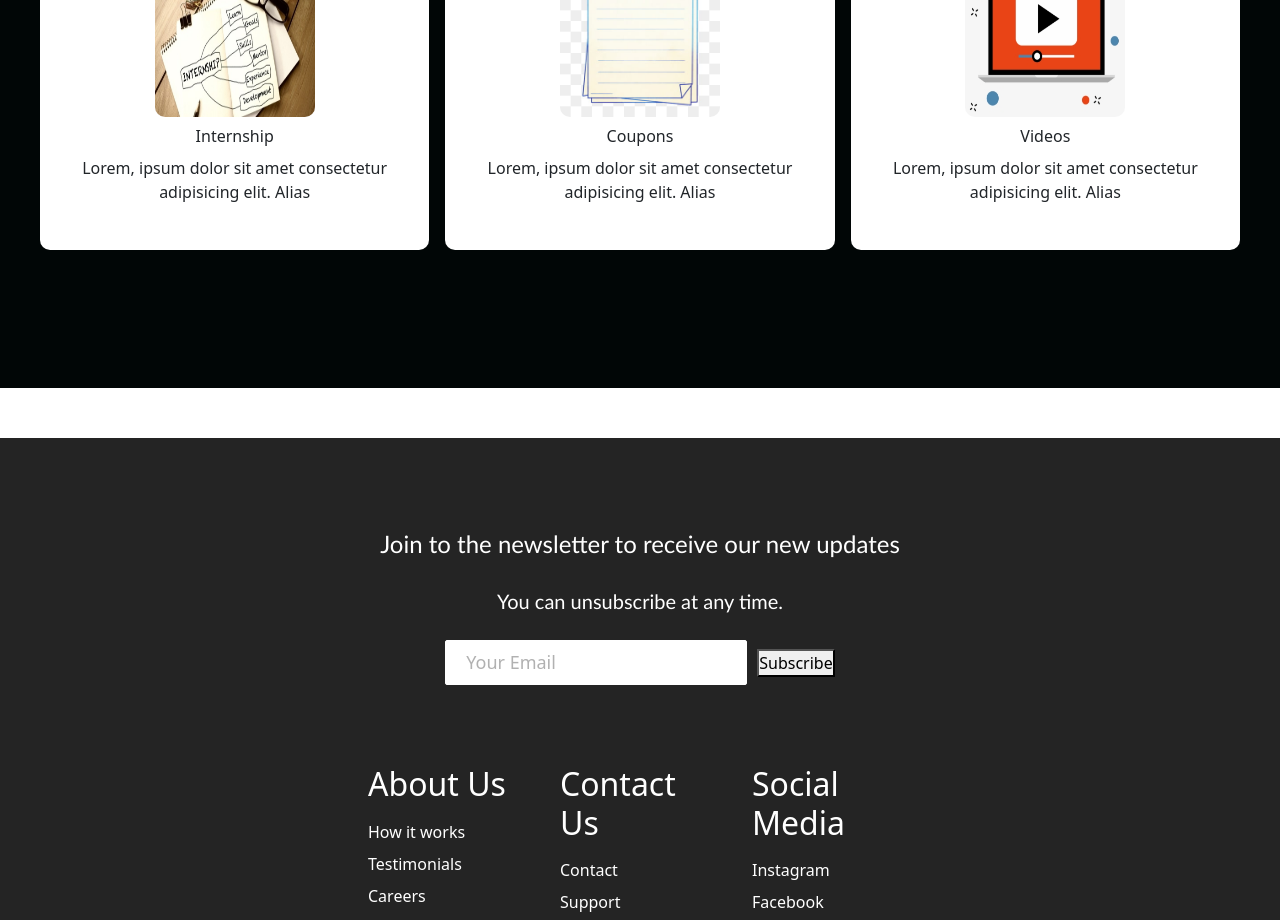
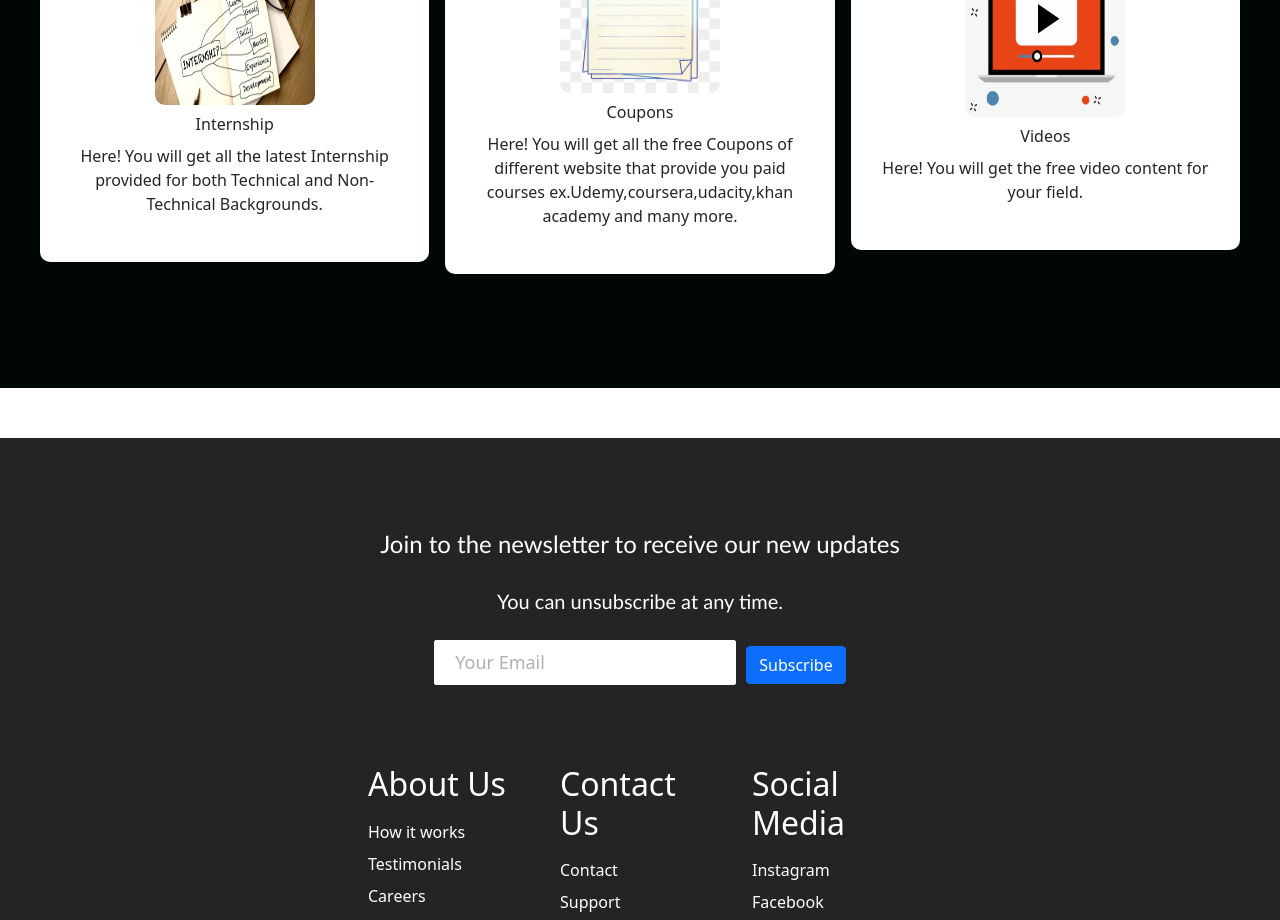
Before and after one commit to sumitrdm/Project_NewTechnos_, a React (Create React App) app: page / in a window 1280 px wide. Shown: the part 1780-2700 px from the top of the page. Built offline with nearby package versions, Linux system fonts and the light colour scheme.

Commit message:
styling added

```diff
--- a/src/Components_HomePage/Footer.jsx
+++ b/src/Components_HomePage/Footer.jsx
@@ -20,7 +20,7 @@ function Footer()
               type='email'
               placeholder='Your Email'
             />
-            <button buttonStyle='btn--outline'>Subscribe</button>
+            <button className='btn btn-primary btn--outline'>Subscribe</button>
           </form>
         </div>
       </section>
--- a/src/Components_HomePage/Services_view.jsx
+++ b/src/Components_HomePage/Services_view.jsx
@@ -21,17 +21,17 @@ function Services_view()
             <ServicesCard>
                 <ServicesIcon src="./images/internship.jpg"/>
                 <ServicesH2>Internship</ServicesH2>
-                <ServicesP>Lorem, ipsum dolor sit amet consectetur adipisicing elit. Alias</ServicesP>
+                <ServicesP>Here! You will get all the latest Internship provided for both Technical and Non-Technical Backgrounds.</ServicesP>
             </ServicesCard>
             <ServicesCard>
                 <ServicesIcon src="./images/notes.jpg"/>
                 <ServicesH2>Coupons</ServicesH2>
-                <ServicesP>Lorem, ipsum dolor sit amet consectetur adipisicing elit. Alias</ServicesP>
+                <ServicesP>Here! You will get all the free Coupons of different website that provide you paid courses ex.Udemy,coursera,udacity,khan academy and many more.</ServicesP>
             </ServicesCard>
             <ServicesCard>
                 <ServicesIcon src="./images/videos.jpg"/>
                 <ServicesH2>Videos</ServicesH2>
-                <ServicesP>Lorem, ipsum dolor sit amet consectetur adipisicing elit. Alias</ServicesP>
+                <ServicesP>Here! You will get the free video content for your field.</ServicesP>
             </ServicesCard>
         </ServicesWrapper>
     </ServicesContainer>
```
Also changed, not shown: 1 other file (tests, documents, lock files or other folders).
